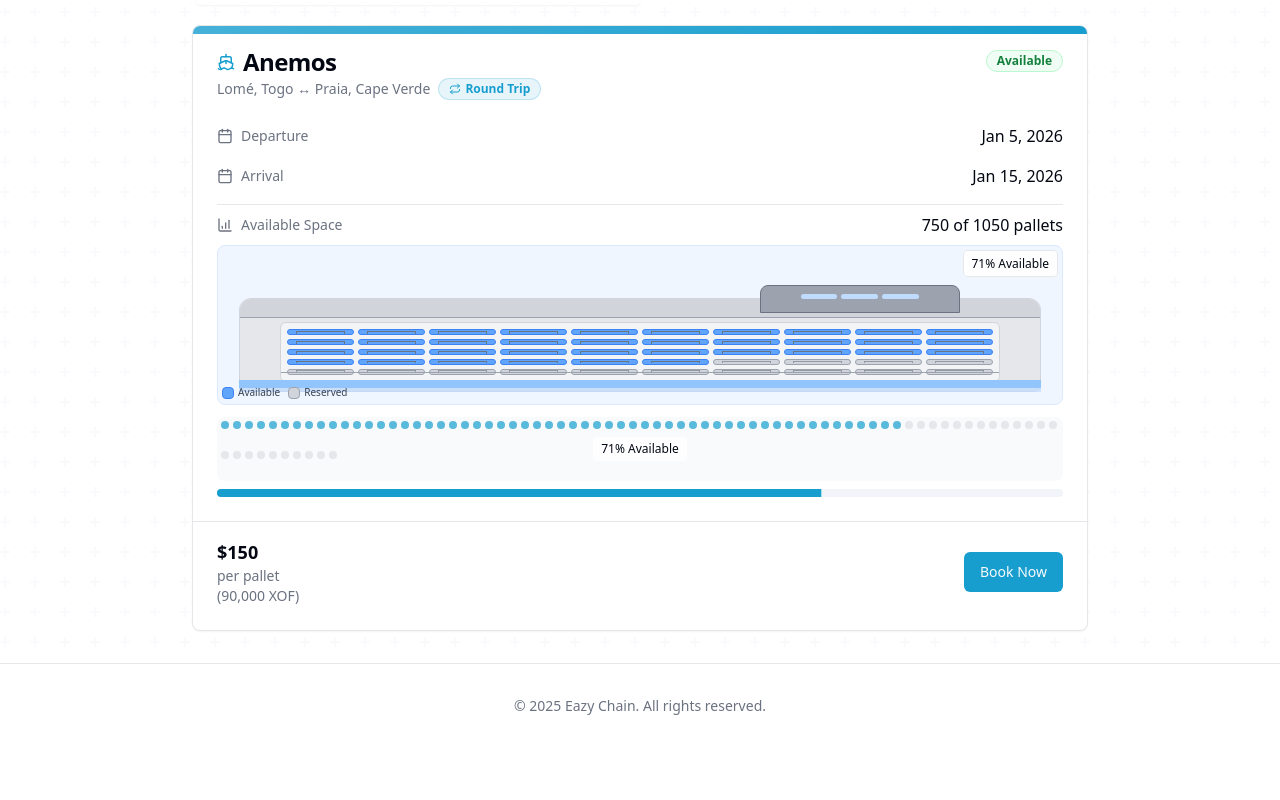
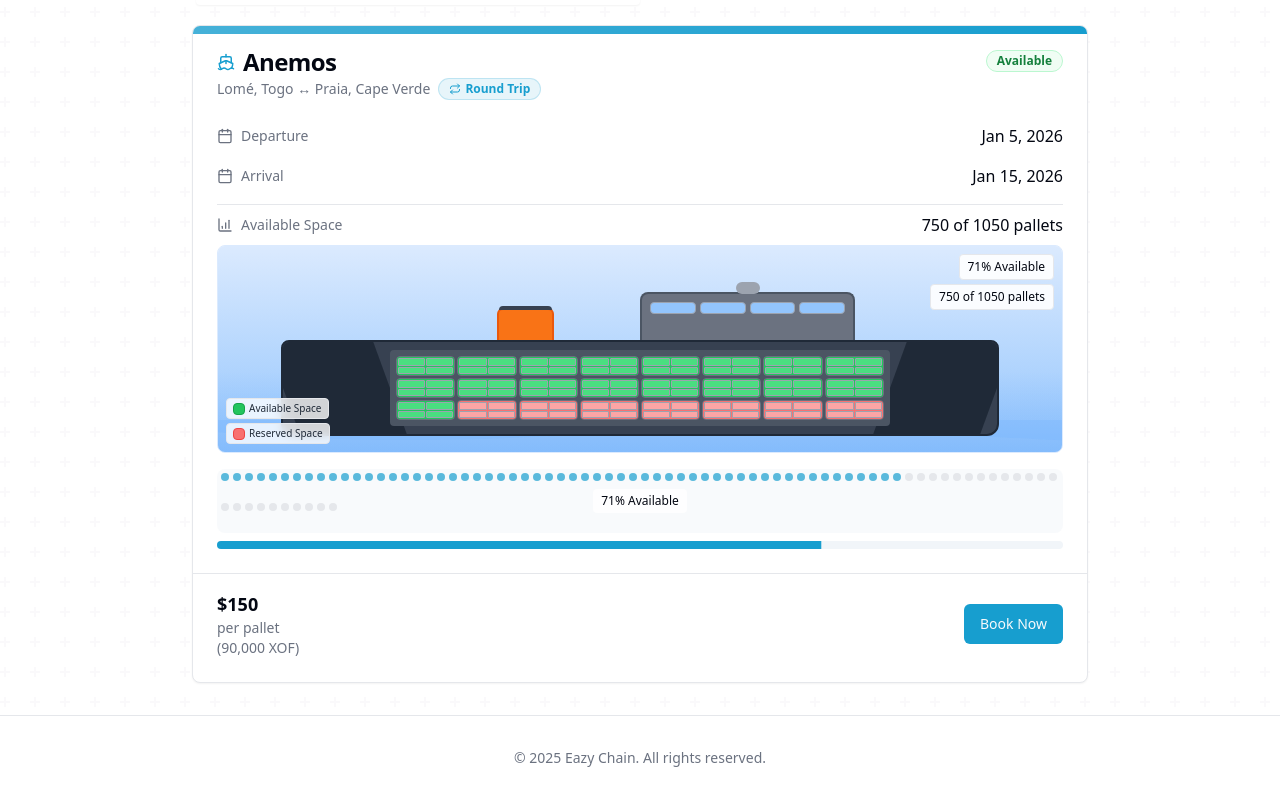
Before and after one commit to SandonWilfried/eazy-chain, a React (Vite) app: page /booking in a window 1280 px wide. Shown: the part 1613-2413 px from the top of the page. Before the commit the page ends 2361 px from the top, so only its background shows below. Built offline with nearby package versions, Linux system fonts and the light colour scheme.

Commit message:
Improve Vessel Visualization
The commit improves the visual representation of the vessel in the `VesselCard` component.  This may include changes to the illustration of the vessel and its cargo space.

```diff
--- a/src/components/VesselCard.tsx
+++ b/src/components/VesselCard.tsx
@@ -1,3 +1,4 @@
+
 import { useState } from "react";
 import { Ship, Calendar, Package, Users, RepeatIcon, BarChart4 } from "lucide-react";
 import { Badge } from "@/components/ui/badge";
@@ -108,92 +109,107 @@ const VesselCard = ({ vessel }: { vessel: VesselProps }) => {
               <span className="font-medium">{vessel.available} of {vessel.capacity} pallets</span>
             </div>
 
-            {/* Enhanced vessel cargo illustration with clearer pallets */}
-            <div className="relative h-40 bg-blue-50 dark:bg-blue-950/20 rounded-lg overflow-hidden mb-3 border border-blue-100 dark:border-blue-900">
-              {/* Ship outline */}
-              <div className="absolute inset-0 flex items-center justify-center">
-                <div className="w-[95%] h-[85%] relative">
-                  {/* Ship body */}
-                  <div className="absolute bottom-0 w-full h-[70%] bg-gray-200 dark:bg-gray-800 rounded-b-lg rounded-t-xl border border-gray-300 dark:border-gray-700">
-                    {/* Ship bow */}
-                    <div className="absolute top-0 w-full h-[20%] bg-gray-300 dark:bg-gray-700 rounded-t-xl border-b border-gray-400 dark:border-gray-600"></div>
+            {/* Enhanced and more realistic vessel cargo illustration */}
+            <div className="relative h-52 bg-blue-50 dark:bg-blue-950/20 rounded-lg overflow-hidden mb-4 border border-blue-100 dark:border-blue-900">
+              {/* Ocean background with waves */}
+              <div className="absolute inset-0 bg-gradient-to-b from-blue-100 to-blue-300 dark:from-blue-900 dark:to-blue-700">
+                <div className="absolute bottom-0 left-0 right-0 h-20 bg-gradient-to-t from-blue-400 to-transparent opacity-30"></div>
 
-                    {/* Cargo space with enhanced pallet visibility */}
-                    <div className="absolute top-[25%] left-[5%] w-[90%] h-[65%] bg-gray-100 dark:bg-gray-900 rounded-md overflow-hidden border border-gray-300 dark:border-gray-700">
-                      {/* Cargo pallets grid - now with more defined pallets */}
-                      <div className="absolute inset-0 grid grid-cols-10 grid-rows-5 gap-1 p-1.5">
-                        {Array.from({ length: 50 }).map((_, i) => {
-                          const isAvailable = i < Math.round((vessel.available / vessel.capacity) * 50);
+                {/* Animated waves */}
+                <div className="absolute bottom-0 left-0 right-0 h-8 overflow-hidden">
+                  <div className="absolute h-8 w-[200%] left-0 animate-[move-right_10s_linear_infinite]">
+                    <svg viewBox="0 0 1200 120" preserveAspectRatio="none" className="absolute h-8 w-full">
+                      <path d="M0,0V46.29c47.79,22.2,103.59,32.17,158,28,70.36-5.37,136.33-33.31,206.8-37.5C438.64,32.43,512.34,53.67,583,72.05c69.27,18,138.3,24.88,209.4,13.08,36.15-6,69.85-17.84,104.45-29.34C989.49,25,1113-14.29,1200,52.47V0Z" className="fill-blue-300 dark:fill-blue-600 opacity-25" />
+                    </svg>
+                  </div>
+                  <div className="absolute h-8 w-[200%] left-0 animate-[move-right_15s_linear_infinite_reverse]">
+                    <svg viewBox="0 0 1200 120" preserveAspectRatio="none" className="absolute h-8 w-full">
+                      <path d="M0,0V46.29c47.79,22.2,103.59,32.17,158,28,70.36-5.37,136.33-33.31,206.8-37.5C438.64,32.43,512.34,53.67,583,72.05c69.27,18,138.3,24.88,209.4,13.08,36.15-6,69.85-17.84,104.45-29.34C989.49,25,1113-14.29,1200,52.47V0Z" className="fill-blue-400 dark:fill-blue-500 opacity-20" />
+                    </svg>
+                  </div>
+                </div>
+              </div>
+
+              {/* Ship illustration */}
+              <div className="absolute inset-x-0 bottom-4 mx-auto h-36 w-[85%]">
+                {/* Ship hull */}
+                <div className="absolute bottom-0 w-full h-24 bg-gray-700 dark:bg-gray-800 rounded-b-xl rounded-t-lg overflow-hidden border-2 border-gray-800 dark:border-gray-700">
+                  {/* Hull details */}
+                  <div className="absolute inset-y-0 left-0 w-[15%] bg-gray-800 dark:bg-gray-900 skew-x-[20deg]"></div>
+                  <div className="absolute inset-y-0 right-0 w-[15%] bg-gray-800 dark:bg-gray-900 skew-x-[-20deg]"></div>
+
+                  {/* Cargo area */}
+                  <div className="absolute top-2 left-[15%] right-[15%] bottom-2 bg-gray-600 dark:bg-gray-700 rounded">
+                    {/* Cargo containers/pallets - grid layout */}
+                    <div className="absolute inset-1 grid grid-cols-8 grid-rows-3 gap-0.5 p-0.5">
+                      {Array.from({ length: 24 }).map((_, i) => {
+                        const isAvailable = i < Math.round((vessel.available / vessel.capacity) * 24);
                         return (
+                          <div key={i} className="relative overflow-hidden border border-gray-500 dark:border-gray-600 rounded-sm">
+                            <div className={`absolute inset-0 ${
+                              isAvailable
+                                ? "bg-green-500 dark:bg-green-600"
+                                : "bg-red-400 dark:bg-red-700"
+                            }`}>
+                              {/* Individual pallet details */}
+                              <div className="absolute inset-0 grid grid-cols-2 grid-rows-2 gap-px p-px">
+                                {Array.from({ length: 4 }).map((_, j) => (
                                   <div
-                              key={i}
-                              className={`relative rounded-sm border ${
+                                    key={j}
+                                    className={`${
                                       isAvailable
-                                  ? "bg-blue-400 dark:bg-blue-600 border-blue-500 dark:border-blue-700"
-                                  : "bg-gray-300 dark:bg-gray-700 border-gray-400 dark:border-gray-600"
-                              }`}
-                            >
-                              {/* Pallet details */}
-                              <div className={`absolute inset-0 flex items-center justify-center ${
-                                isAvailable ? "opacity-100" : "opacity-60"
-                              }`}>
-                                <div className="w-3/4 h-3/4 border-t border-l border-r border-b-0
-                                  border-gray-500 dark:border-gray-400"></div>
+                                        ? "bg-green-400 dark:bg-green-500"
+                                        : "bg-red-300 dark:bg-red-600"
+                                    } border border-gray-400 dark:border-gray-500 rounded-[1px]`}
+                                  />
+                                ))}
+                              </div>
                             </div>
                           </div>
                         );
                       })}
                     </div>
-
-                      {/* Pallet stacks - visual effect */}
-                      <div className="absolute bottom-0 left-0 right-0 h-[15%] flex">
-                        {Array.from({ length: 10 }).map((_, i) => (
-                          <div
-                            key={`stack-${i}`}
-                            className="flex-1 border-t border-gray-400 dark:border-gray-600"
-                          ></div>
-                        ))}
                   </div>
                 </div>
 
-                    {/* Bridge */}
-                    <div className="absolute top-[-15%] right-[10%] w-[25%] h-[30%] bg-gray-400 dark:bg-gray-600 rounded-t-lg border border-gray-500 dark:border-gray-500">
+                {/* Ship deck and superstructure */}
+                <div className="absolute bottom-24 right-[20%] w-[30%] h-12 bg-gray-500 dark:bg-gray-600 rounded-t-lg border-2 border-b-0 border-gray-600 dark:border-gray-500">
                   {/* Bridge windows */}
-                      <div className="absolute top-[30%] left-[20%] right-[20%] h-[20%] flex gap-1">
-                        {Array.from({ length: 3 }).map((_, i) => (
-                          <div
-                            key={`window-${i}`}
-                            className="flex-1 bg-blue-200 dark:bg-blue-800 rounded-sm"
-                          ></div>
+                  <div className="absolute top-2 left-2 right-2 h-3 flex space-x-1">
+                    {Array.from({ length: 4 }).map((_, i) => (
+                      <div key={i} className="flex-1 bg-blue-300 dark:bg-blue-700 rounded-sm border border-gray-400"></div>
                     ))}
                   </div>
+
+                  {/* Radar/communication equipment */}
+                  <div className="absolute -top-3 left-1/2 -translate-x-1/2 w-6 h-3 bg-gray-400 dark:bg-gray-500 rounded-full"></div>
+                </div>
+
+                {/* Smoke stack */}
+                <div className="absolute bottom-24 left-[30%] w-[8%] h-8 bg-orange-500 dark:bg-orange-700 rounded-t-md border-2 border-b-0 border-orange-600 dark:border-orange-800">
+                  <div className="absolute -top-1 left-0 right-0 h-1 bg-gray-700 dark:bg-gray-800 rounded-t-sm"></div>
                 </div>
               </div>
 
-                  {/* Water line with waves */}
-                  <div className="absolute bottom-0 w-full">
-                    <div className="h-[8px] bg-blue-300 dark:bg-blue-700 z-10"></div>
-                    <div className="h-[4px] bg-blue-200 dark:bg-blue-800 opacity-70 z-10"></div>
+              {/* Capacity indicators */}
+              <div className="absolute top-2 right-2 flex flex-col items-end space-y-1 z-10">
+                <div className="px-2 py-1 bg-white/90 dark:bg-black/70 text-xs font-medium rounded border border-gray-200 dark:border-gray-700 backdrop-blur-sm">
+                  {Math.round(availabilityPercentage)}% Available
                 </div>
+                <div className="px-2 py-1 bg-white/90 dark:bg-black/70 text-xs font-medium rounded border border-gray-200 dark:border-gray-700 backdrop-blur-sm">
+                  {vessel.available} of {vessel.capacity} pallets
                 </div>
               </div>
 
-              {/* Improved capacity indicator */}
-              <div className="absolute top-1 right-1 z-10">
-                <span className="text-xs font-medium bg-white/90 dark:bg-black/70 px-2 py-1 rounded backdrop-blur-sm border border-gray-200 dark:border-gray-700">
-                  {Math.round(availabilityPercentage)}% Available
-                </span>
+              {/* Legend */}
+              <div className="absolute bottom-2 left-2 z-10 flex flex-col items-start gap-1">
+                <div className="flex items-center gap-1 px-1.5 py-0.5 bg-white/80 dark:bg-black/60 rounded backdrop-blur-sm border border-gray-200 dark:border-gray-800">
+                  <div className="w-3 h-3 bg-green-500 dark:bg-green-600 rounded-sm border border-green-600 dark:border-green-500"></div>
+                  <span className="text-[10px] text-gray-800 dark:text-gray-200">Available Space</span>
                 </div>
-
-              {/* Legend */}
-              <div className="absolute bottom-1 left-1 z-10 flex items-center gap-2">
-                <div className="flex items-center gap-1">
-                  <div className="w-3 h-3 bg-blue-400 dark:bg-blue-600 rounded-sm border border-blue-500"></div>
-                  <span className="text-[10px] text-gray-700 dark:text-gray-300">Available</span>
-                </div>
-                <div className="flex items-center gap-1">
-                  <div className="w-3 h-3 bg-gray-300 dark:bg-gray-700 rounded-sm border border-gray-400"></div>
-                  <span className="text-[10px] text-gray-700 dark:text-gray-300">Reserved</span>
+                <div className="flex items-center gap-1 px-1.5 py-0.5 bg-white/80 dark:bg-black/60 rounded backdrop-blur-sm border border-gray-200 dark:border-gray-800">
+                  <div className="w-3 h-3 bg-red-400 dark:bg-red-700 rounded-sm border border-red-500 dark:border-red-600"></div>
+                  <span className="text-[10px] text-gray-800 dark:text-gray-200">Reserved Space</span>
                 </div>
               </div>
             </div>
```
Lines whose indentation alone changed are shown as unchanged.
